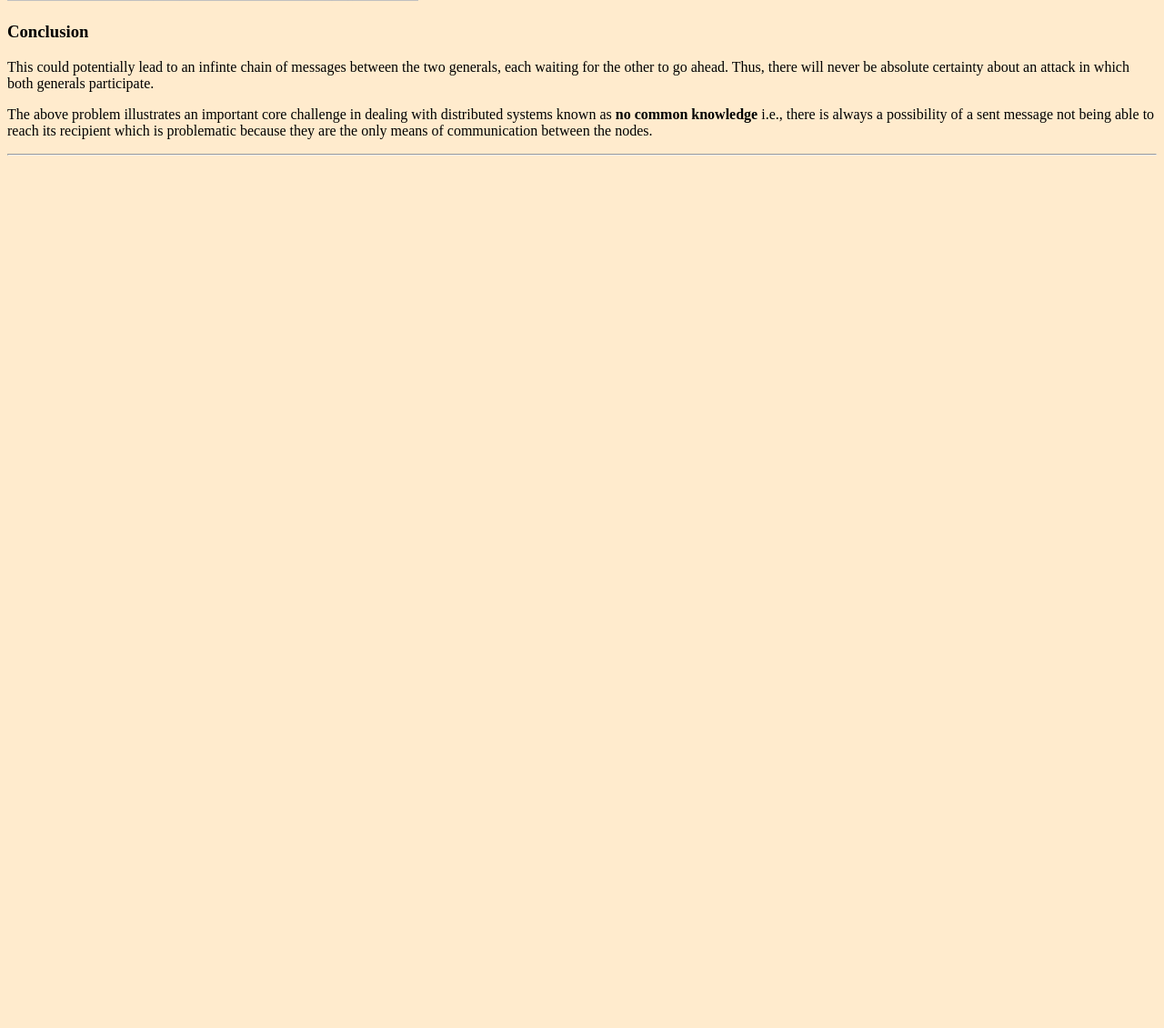
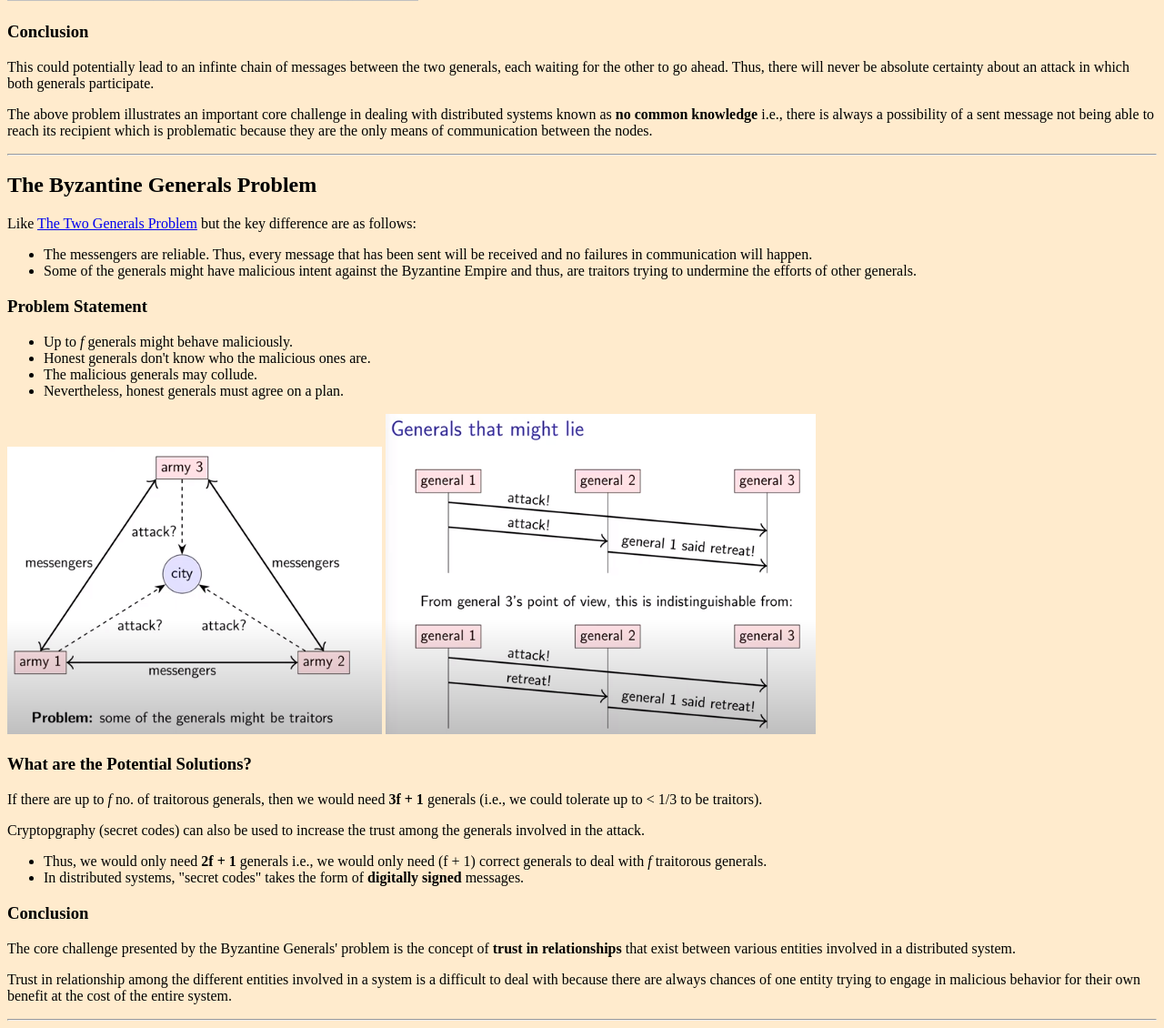
Before and after one commit to SuyashD95/dist-sys-in-flask, a Flask app: page / in a window 1280 px wide. Shown: the part 3183-4313 px from the top of the page at 91% size. Before the commit the page ends 3354 px from the top, so only its background shows below. Run offline with Flask 2, Linux system fonts and the light colour scheme.

Commit message:
Add the section on the Byzantine Generals problem

```diff
--- a/templates/home.html
+++ b/templates/home.html
@@ -139,7 +139,46 @@
   </article>
   <hr>
 
+  <article id="byzantine_generals_problem">
+    <h2>The Byzantine Generals Problem</h2>
+    <p>Like <a href="#two_generals_problem">The Two Generals Problem</a> but the key difference are as follows:</p>
+    <ul>
+      <li>The messengers are reliable. Thus, every message that has been sent will be received and no failures in communication will happen.</li>
+      <li>Some of the generals might have malicious intent against the Byzantine Empire and thus, are traitors trying to undermine the efforts of other generals.</li>
+    </ul>
+
     <section>
+      <h3>Problem Statement</h3>
+      <ul>
+        <li>Up to <em>f</em> generals might behave maliciously.</li>
+        <li>Honest generals don't know who the malicious ones are.</li>
+        <li>The malicious generals may collude.</li>
+        <li>Nevertheless, honest generals must agree on a plan.</li>
+      </ul>
+
+      <section>
+        <img src="/static/images/byzantine_generals_problem.png" alt="Byzantine Generals Problem">
+        <img src="/static/images/byzantine_generals_sequence_diagram.png" alt="Byzantine Generals Sequence Diagram">
+      </section>
+    </section>
+
+    <section>
+      <h3>What are the Potential Solutions?</h3>
+      <p>If there are up to <em>f</em> no. of traitorous generals, then we would need <strong>3f + 1</strong> generals (i.e., we could tolerate up to < 1/3 to be traitors).</p>
+      <p>Cryptopgraphy (secret codes) can also be used to increase the trust among the generals involved in the attack.</p>
+      <ul>
+        <li>Thus, we would only need <strong>2f + 1</strong> generals i.e., we would only need (f + 1) correct generals to deal with <em>f</em> traitorous generals.</li>
+        <li>In distributed systems, "secret codes" takes the form of <strong>digitally signed</strong> messages.</li>
+      </ul>
+    </section>
+
+    <section>
+      <h3>Conclusion</h3>
+      <p>The core challenge presented by the Byzantine Generals' problem is the concept of <strong>trust in relationships</strong> that exist between various entities involved in a distributed system.</p>
+      <p>Trust in relationship among the different entities involved in a system is a difficult to deal with because there are always chances of one entity trying to engage in malicious behavior for their own benefit at the cost of the entire system.</p>
+    </section>
+  </article>
+  <hr>
 
 </body>
 </html>
```
